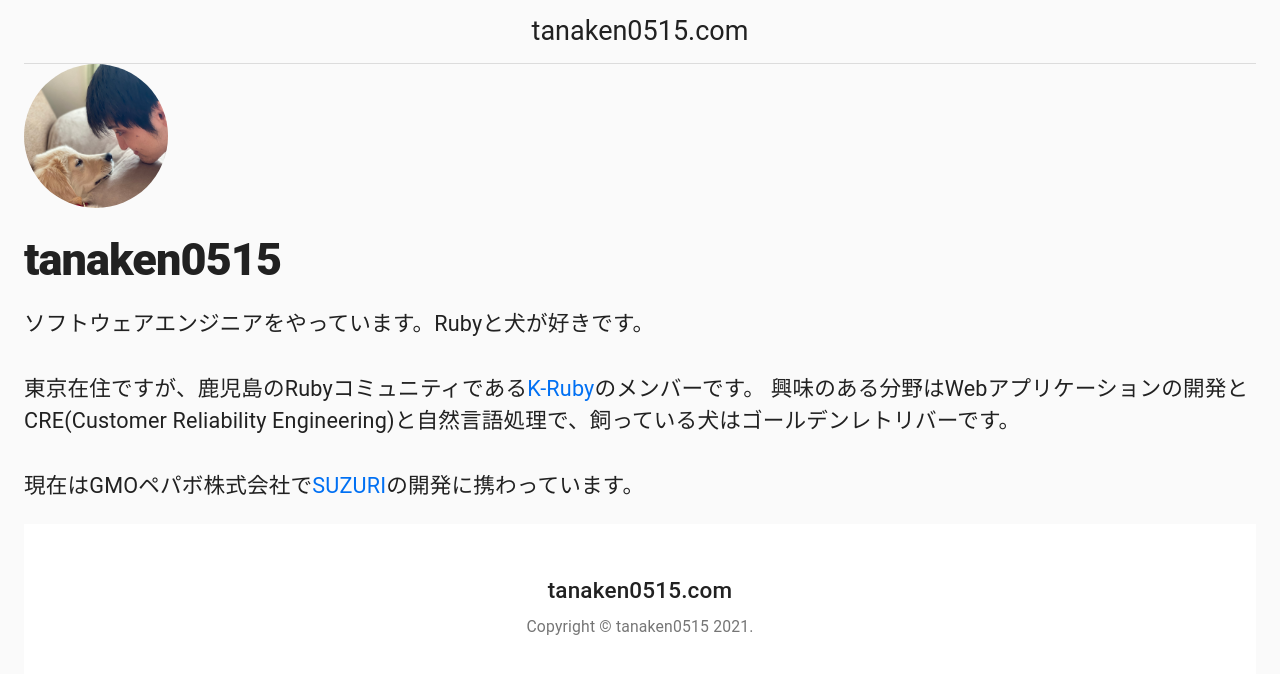
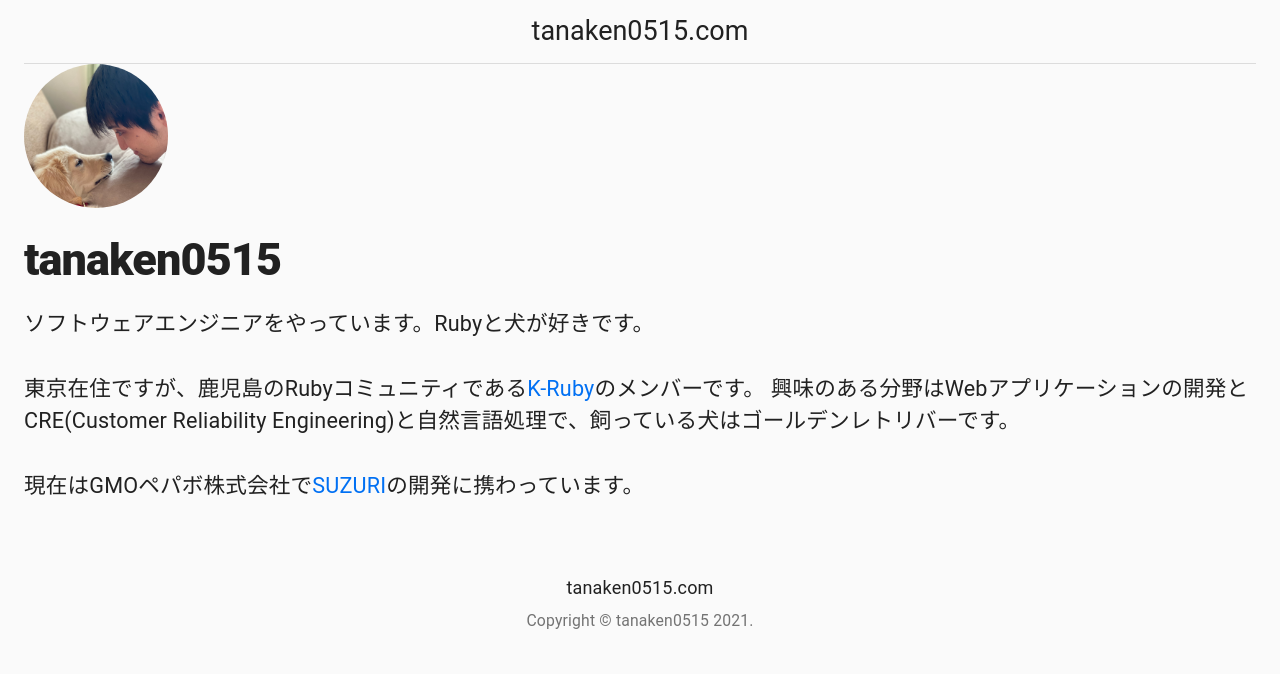
Before and after one commit to tanaken0515/tanaken0515.com, a Next.js app: page / in a window 1280 px wide. Shown: the top 674 px of the page. Built offline with nearby package versions, Linux system fonts and the light colour scheme.

Commit message:
Fix footer style

```diff
--- a/components/footer.js
+++ b/components/footer.js
@@ -21,7 +21,6 @@ function Copyright(props) {
 
 const useStyles = makeStyles((theme) => ({
   footer: {
-    backgroundColor: theme.palette.background.paper,
     padding: theme.spacing(6, 0),
   },
 }))
@@ -33,8 +32,10 @@ export default function Footer(props) {
   return (
     <footer className={classes.footer}>
       <Container maxWidth="lg">
-        <Typography variant="h6" align="center" gutterBottom>
-          {title}
+        <Typography variant="subtitle1" align="center" gutterBottom>
+          <Link color="inherit" href='/'>
+            {title}
+          </Link>
         </Typography>
         <Copyright name={name} />
       </Container>
```
